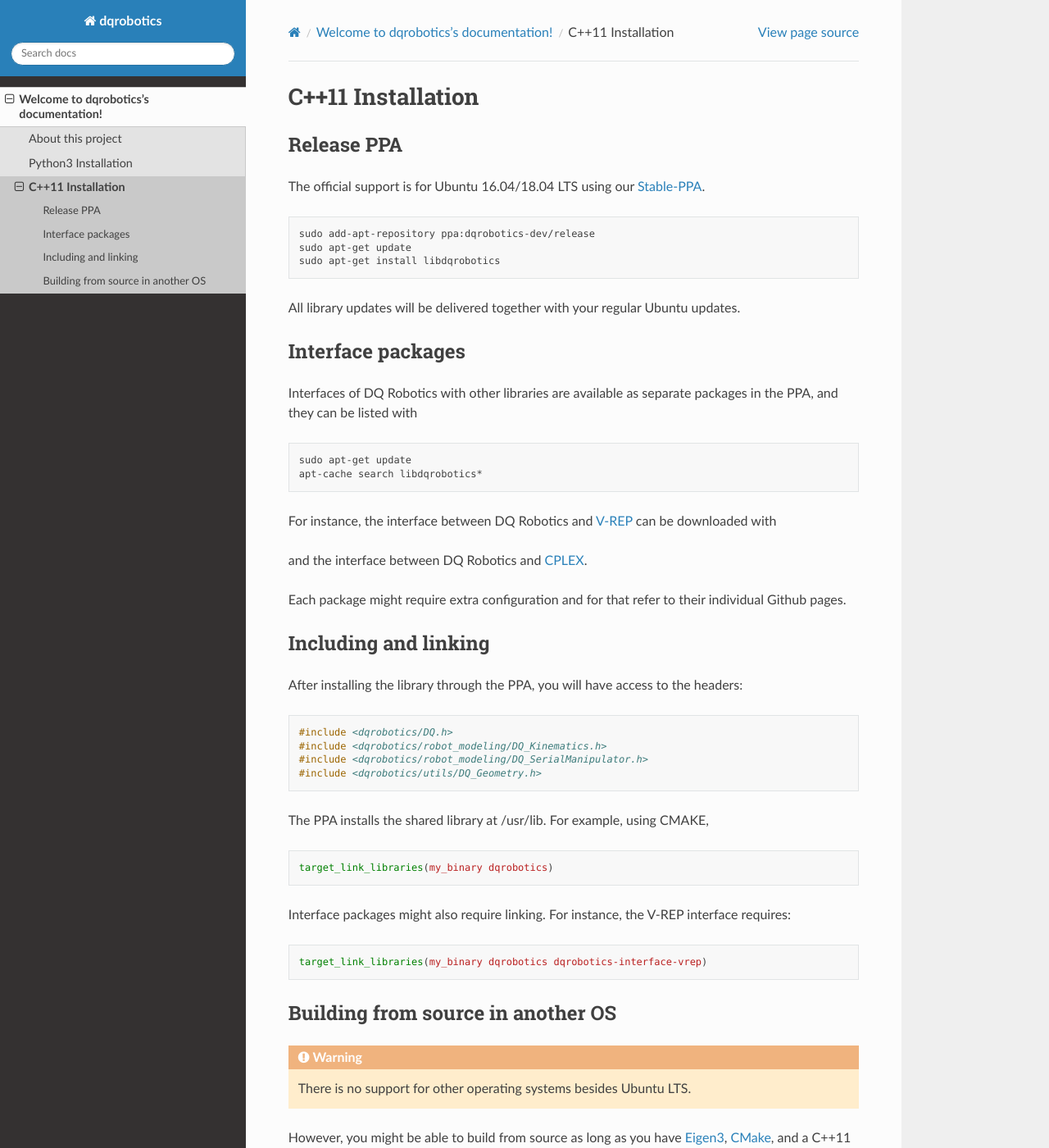
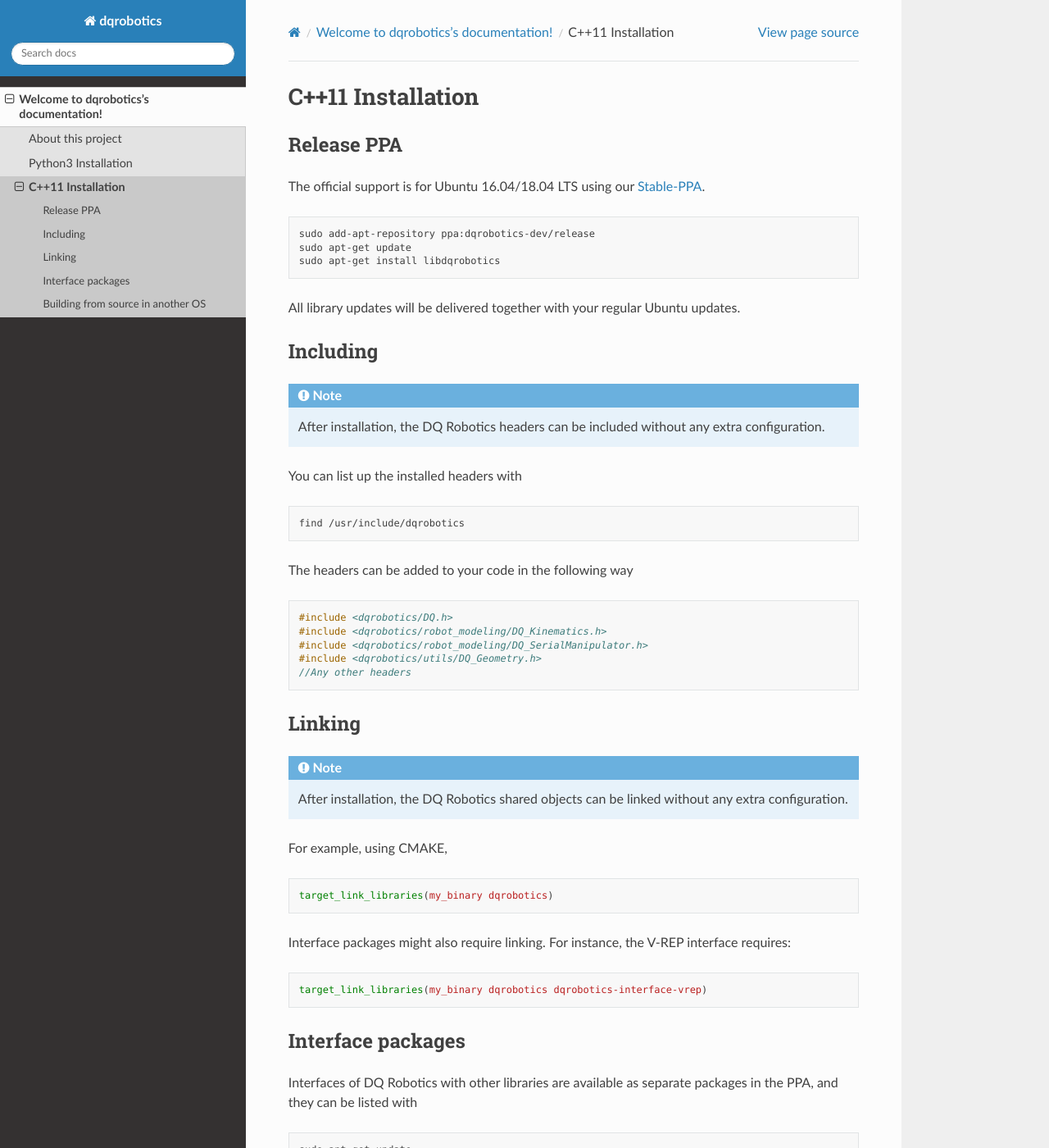
Before and after one commit to dqrobotics/dqrobotics.github.io, a Sphinx documentation site: the page built from docs/installation/cpp.rst, in a window 1280 px wide and 1400 px high. Shown: the whole window at 82% size. Built offline with Sphinx 7.4.7 and the Read the Docs theme 2.0.0, drawn with Linux system fonts in a browser that asks for light colours.

Commit message:
Update cpp.rst

```diff
--- a/docs/installation/cpp.rst
+++ b/docs/installation/cpp.rst
@@ -13,6 +13,44 @@
   sudo apt-get install libdqrobotics
 
 All library updates will be delivered together with your regular Ubuntu updates.
+
+Including
+=========
+.. note::
+  After installation, the DQ Robotics headers can be included without any extra configuration.
+
+You can list up the installed headers with
+
+.. code-block:: bash
+
+  find /usr/include/dqrobotics
+
+The headers can be added to your code in the following way
+
+.. code-block:: cpp
+
+  #include <dqrobotics/DQ.h>
+  #include <dqrobotics/robot_modeling/DQ_Kinematics.h>
+  #include <dqrobotics/robot_modeling/DQ_SerialManipulator.h>
+  #include <dqrobotics/utils/DQ_Geometry.h>
+  //Any other headers
+
+Linking
+=======
+.. note::
+  After installation, the DQ Robotics shared objects can be linked without any extra configuration.
+
+For example, using CMAKE,
+
+.. code-block:: cmake
+
+  target_link_libraries(my_binary dqrobotics)
+
+Interface packages might also require linking. For instance, the V-REP interface requires:
+
+.. code-block:: cmake
+
+  target_link_libraries(my_binary dqrobotics dqrobotics-interface-vrep)
 
 Interface packages
 ==================
@@ -36,29 +74,6 @@
 
 Each package might require extra configuration and for that refer to their individual Github pages.
 
-Including and linking
-==================
-After installing the library through the PPA, you will have access to the headers:
-
-.. code-block:: cpp
-
-  #include <dqrobotics/DQ.h>
-  #include <dqrobotics/robot_modeling/DQ_Kinematics.h>
-  #include <dqrobotics/robot_modeling/DQ_SerialManipulator.h>
-  #include <dqrobotics/utils/DQ_Geometry.h>
-
-The PPA installs the shared library at /usr/lib. For example, using CMAKE,
-
-.. code-block:: cmake
-
-  target_link_libraries(my_binary dqrobotics)
-
-Interface packages might also require linking. For instance, the V-REP interface requires:
-
-.. code-block:: cmake
-
-  target_link_libraries(my_binary dqrobotics dqrobotics-interface-vrep)
-
 Building from source in another OS
 ==================================
 
```
